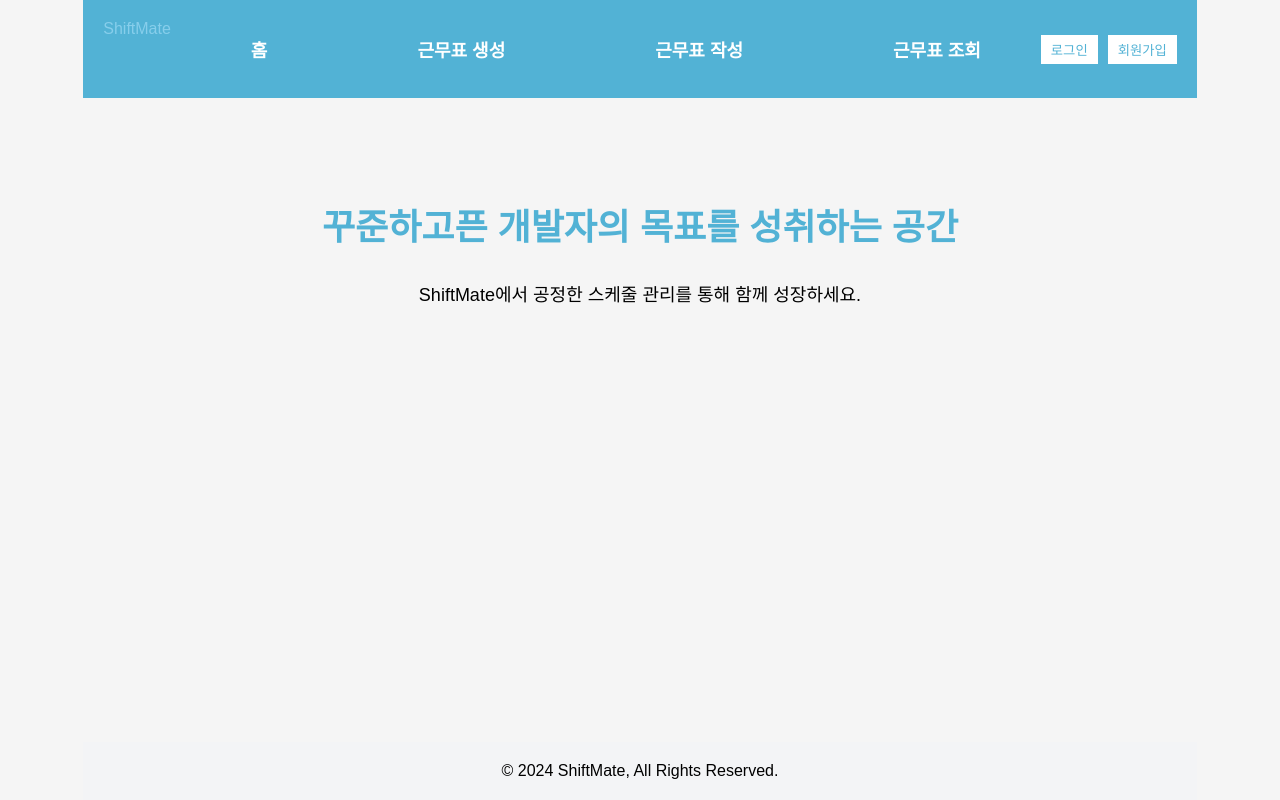
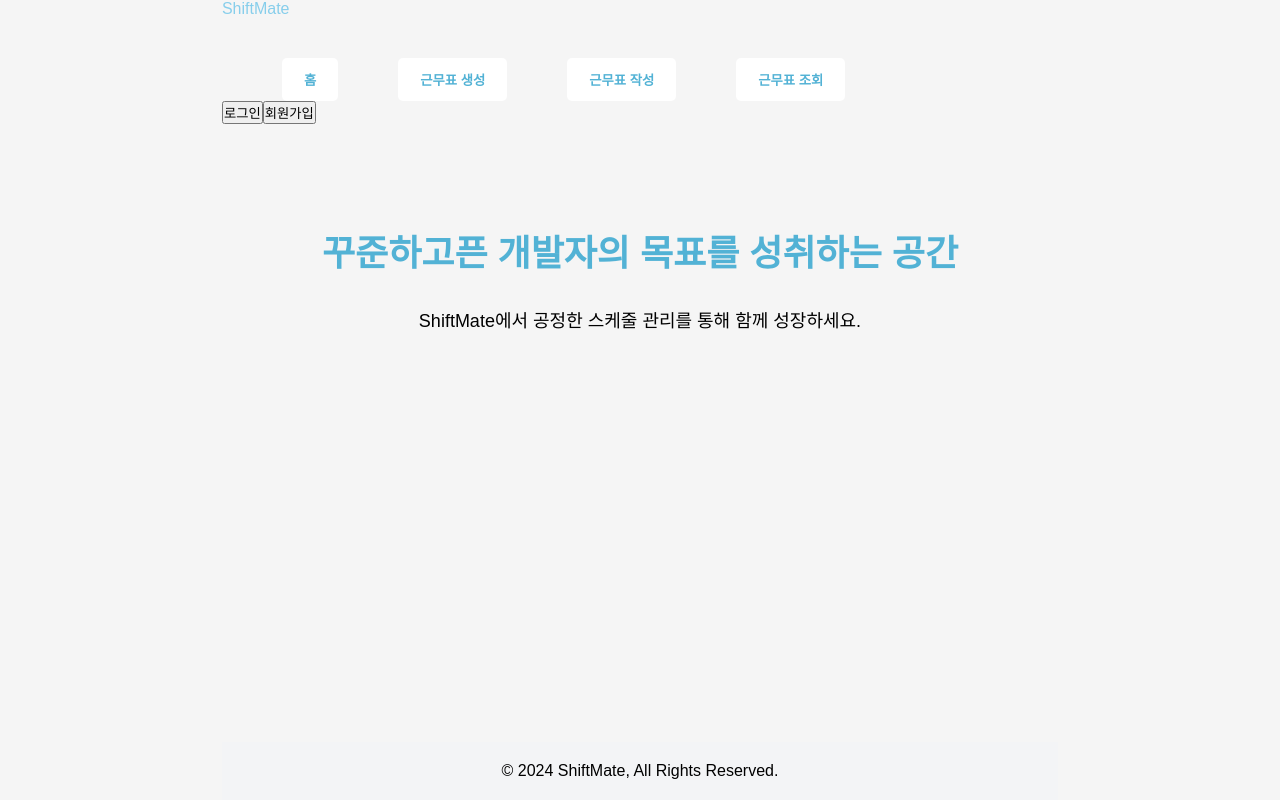
Before and after one commit to CSID-DGU/2024-1-OSS-stackOverflowers, a React (Create React App) app in the folder frontend/blog/: page /home in a window 1280 px wide. Built offline with nearby package versions, Linux system fonts and the light colour scheme.

Commit message:
fix: nav 부분 삭제

```diff
--- a/frontend/blog/src/pages/Home.css
+++ b/frontend/blog/src/pages/Home.css
@@ -8,58 +8,6 @@ html, body {
     display: flex; /* Flexbox 사용 */
     flex-direction: column; /* 수직으로 정렬 */
     min-height: 100vh;
-  }
-
-  .navbar {
-    display: flex;
-    justify-content: space-between;
-    align-items: center;
-    background-color: #52b2d5;
-    padding: 20px 20px;
-  }
-
-  .logo_home {
-    font-size: 30px;
-    font-style: bold;
-    color: white;
-  }
-
-  .nav-links {
-    list-style: none;
-    display: flex;
-    flex-wrap: nowrap;
-    justify-content: center;
-    gap: 20px;
-  }
-
-  .nav-links li {
-    margin: 0 10px; /* 버튼 사이의 간격 설정 */
-  }
-
-  .nav-links button {
-    margin-right: 20px;
-    background: none;
-    border: none;
-    color: white;
-    cursor: pointer;
-    font-size: 18px;
-    white-space: nowrap;
-  }
-
-  .auth-buttons {
-    display: flex; /* flexbox 사용 */
-    align-items: center;
-
-  }
-
-  .auth-buttons button {
-    background-color: white;
-    color: #52b2d5;
-    padding: 5px 10px;
-    border: none;
-    cursor: pointer;
-    margin-left: 10px;
-    white-space: nowrap;
   }
 
   .main-content {
```
